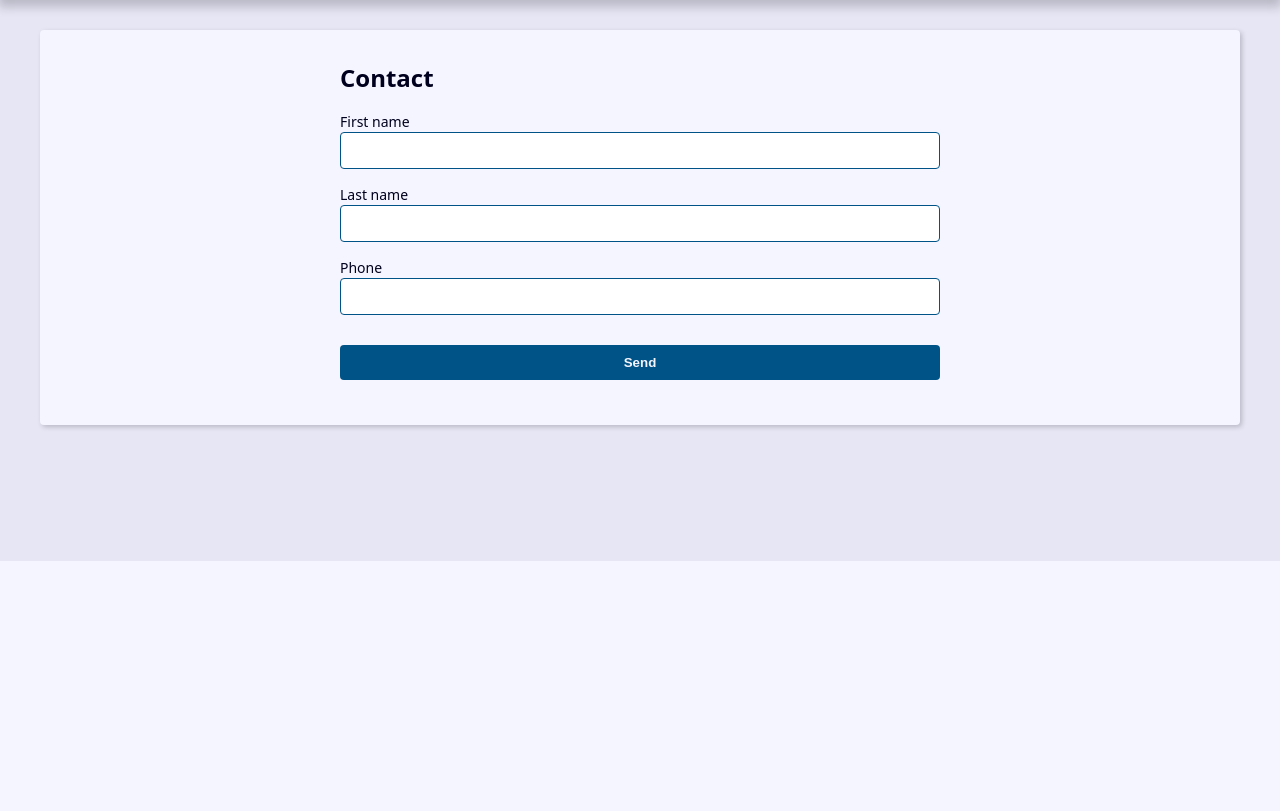
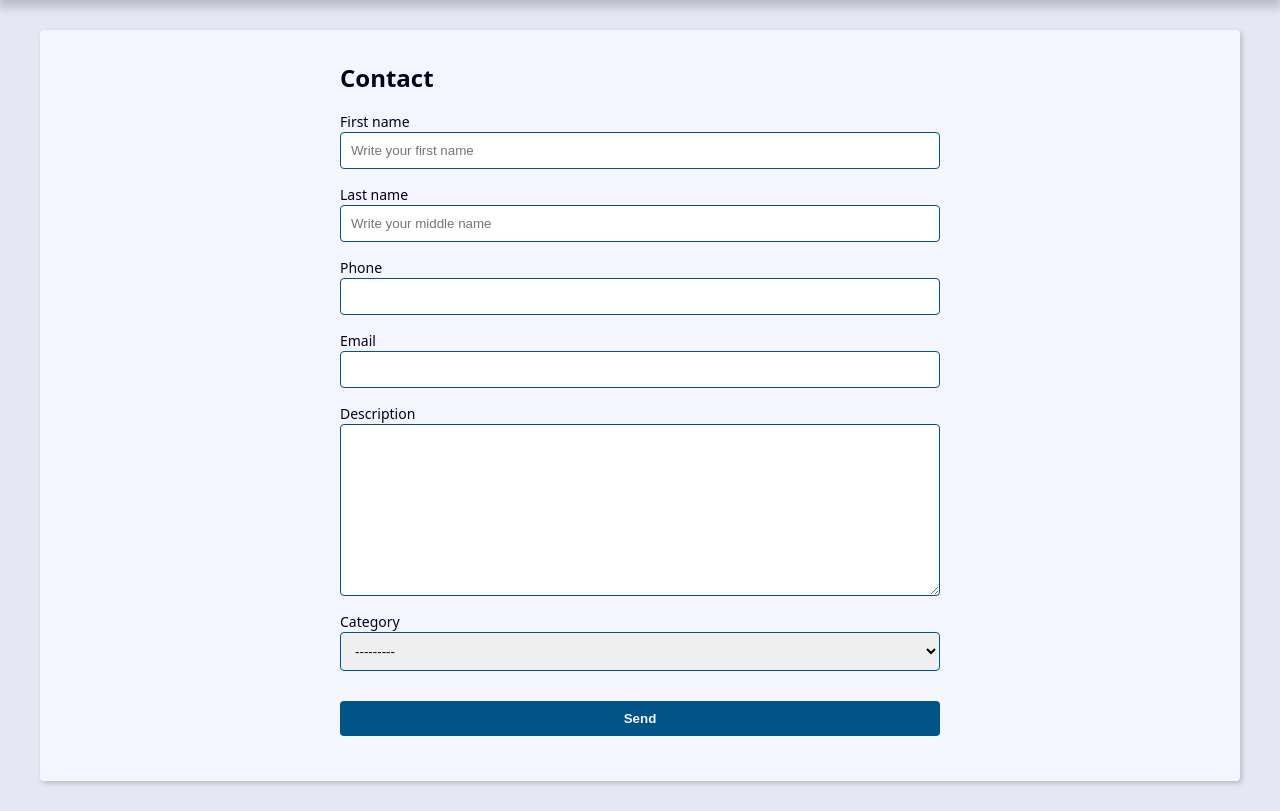
Before and after one commit to JonProg/Django_Agenda, a Django app: page /contact/create/ in a window 1280 px wide. Shown: the part 239-1050 px from the top of the page. Before the commit the page ends 800 px from the top, so only its background shows below. Run offline with Django 4.2, Linux system fonts and the light colour scheme; data that the repository does not hold is empty.

Commit message:
I created the form compounds

```diff
--- /dev/null
+++ b/contact/forms.py
@@ -0,0 +1,41 @@
+from contact import models
+from django import forms
+from django.core.exceptions import ValidationError
+
+class ContactForm(forms.ModelForm):
+    first_name = forms.CharField(
+        widget= forms.TextInput(
+            attrs={
+                'class':'classe-first_name',
+                'placeholder':'Write your first name'
+            }
+        ),
+    )
+
+    last_name = forms.CharField(
+        widget= forms.TextInput(
+            attrs={
+                'placeholder':'Write your middle name'
+            }
+        ),
+    )
+
+    class Meta:
+        model = models.Contact
+        fields = (
+            'first_name', 'last_name', 'phone',
+            'email', 'description', 'category',
+        )
+
+#Serve para fazermos alguma alteração o validação dos dados antes dos mesmo serem enviados para o servidor
+    def clean(self):
+        cleaned_data = self.cleaned_data
+        first_name = cleaned_data.get('first_name')
+        last_name = cleaned_data.get('last_name')
+
+        if first_name == last_name:
+            msg = ValidationError('Primeiro nome igual ao segundo', code='invalid')
+
+            self.add_error('first_name',msg)
+
+        return super().clean()
--- a/contact/templates/contact/create.html
+++ b/contact/templates/contact/create.html
@@ -14,6 +14,10 @@
                     <div class="form-group">
                         <label for="{{ field.id_for_label }}">{{ field.label }}</label>
                         {{ field }}
+                        {{ field.errors }}
+                        {% if field.help_text %}
+                            <p class="help-text">{{ field.help_text }}</p>
+                        {% endif %}
                     </div>
                 {% endfor %}
             </div>
--- a/contact/views/contact_form.py
+++ b/contact/views/contact_form.py
@@ -1,18 +1,5 @@
-from django import forms
-from django.shortcuts import render, get_object_or_404, redirect
-from django.core.paginator import Paginator
-from django.db.models import Q
-from contact.models import Contact
-
-
-class ContactForm(forms.ModelForm):
-    class Meta:
-        model = Contact
-        fields = (
-            'first_name',
-            'last_name',
-            'phone',
-        )
+from contact.forms import ContactForm
+from django.shortcuts import render
 
 def create(request):
     if request.method == 'POST':
```
